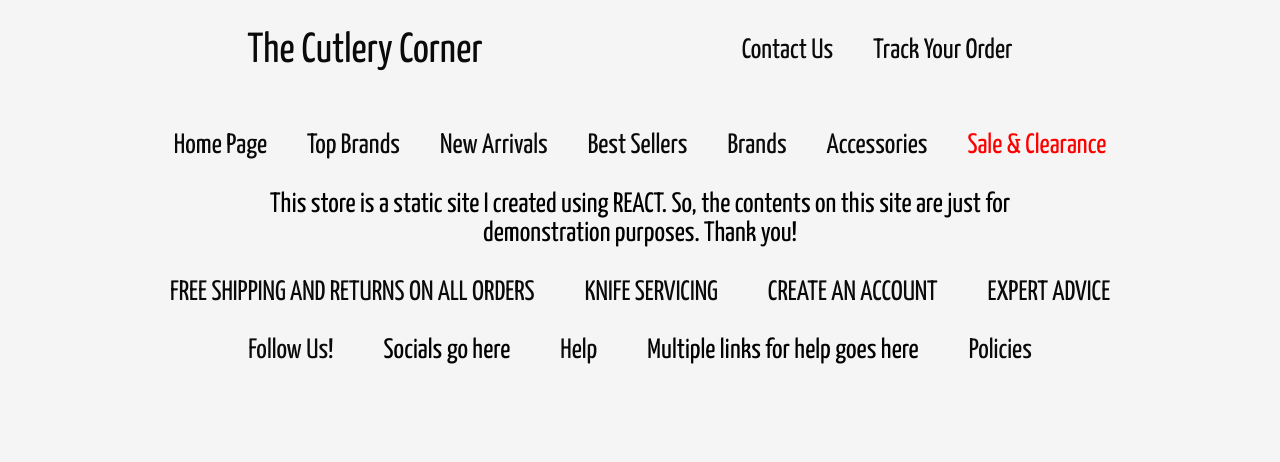
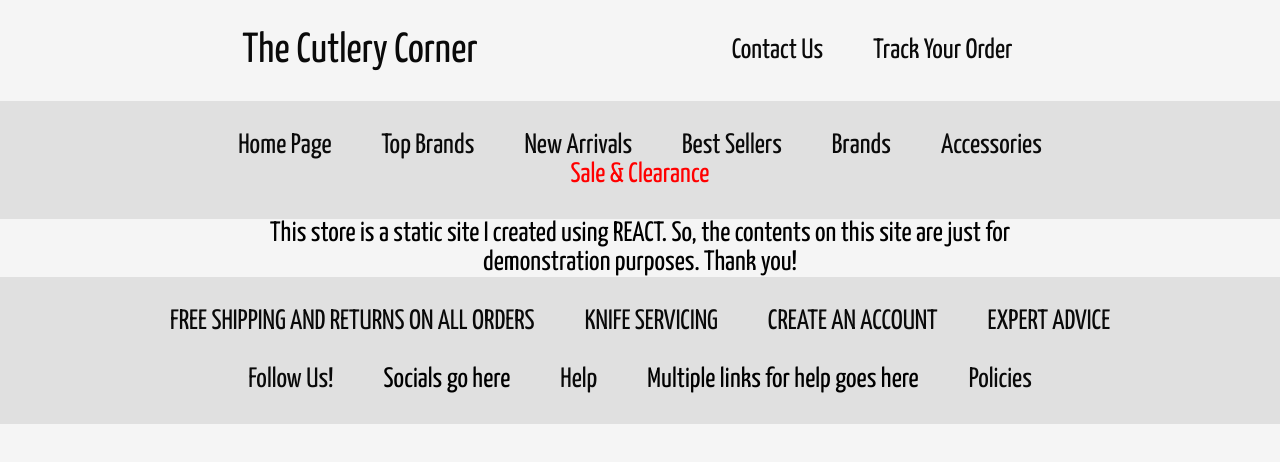
Before and after one commit to UlisesCodesForYou/Cutlery-Corner-, a React (Create React App) app: page /policies in a window 1280 px wide. Shown: the top 462 px of the page. Built offline with nearby package versions, Linux system fonts and the light colour scheme; what miragejs would draw is missing.

Commit message:
Added Background Color to the footer and the Nav Bar.

```diff
--- a/src/components/MainFooterContent/MainFooter.js
+++ b/src/components/MainFooterContent/MainFooter.js
@@ -7,8 +7,8 @@ export const MainFooter = () => {
         <>
             <footer className={classes.footer}>
                 <nav>
-                   <ul className={classes.nav_links}>
-                       <li>
+                    <ul className={classes.foot_links}>
+                        <li className={classes.backcolor}>
                             <NavLink to='/Free-Shipping-And-Returns-Info'>FREE SHIPPING AND RETURNS ON ALL ORDERS</NavLink>
                         </li>
                         <li>
@@ -23,7 +23,7 @@ export const MainFooter = () => {
                     </ul>
                     <br/>
 
-                   <ul className={classes.nav_links}>
+                    <ul className={classes.foot_links}>
                         <li>
                             <NavLink to='/Follow-Us'>Follow Us!</NavLink>
                         </li>
--- a/src/components/MainFooterContent/MainFooter.module.css
+++ b/src/components/MainFooterContent/MainFooter.module.css
@@ -1,13 +1,8 @@
 
-/** {*/
-/*    box-sizing: border-box;*/
-/*    margin: auto;*/
-/*    padding: 0;*/
-/*    background-color: #f5f5f5;*/
-/*    text-decoration: none;*/
-/*    text-align: center;*/
-/*}*/
+nav {
+    background-color: #E0E0E0;
 
+}
 
 .footer {
     display: flex;
@@ -18,29 +13,33 @@
     font-family: sans-serif;
     font-weight: 500;
     font-size: 20px;
+    background-color: #E0E0E0;
 }
 
 
-.nav_links {
+.foot_links {
     list-style: none;
     margin: 0;
     padding: 0;
     text-align: center;
+    background-color: #E0E0E0;
 }
 
-.nav_links li {
+li {
     display: inline-block;
     padding: 0 20px;
     margin: 0 5px;
+    background-color: #E0E0E0;
 }
 
-.nav_links li a{
+li a{
     display: inline-block;
     position: relative;
     color: #0a0a0a;
+    background-color: #E0E0E0;
 }
 
-.nav_links li a:after {
+li a:after{
     content: '';
     position: absolute;
     width: 100%;
@@ -53,7 +52,7 @@
     transition: transform 0.25s ease-out;
 }
 
-.nav_links li a:hover:after {
+li a:hover:after {
     transform: scaleX(1);
     transform-origin: bottom left;
 }
--- a/src/components/NavBarContent/NavBarContent.js
+++ b/src/components/NavBarContent/NavBarContent.js
@@ -8,7 +8,7 @@ export const NavBarContent = () => {
             <header className={classes.header}>
                 <NavLink to='/' className={classes.logo}>The Cutlery Corner </NavLink>
 
-                <nav className={classes.nav_links}>
+                <nav className={classes.head_links}>
 
                     <ul>
                         <div className={classes.toggle}>
@@ -16,11 +16,11 @@ export const NavBarContent = () => {
                             <span className={classes.bar}></span>
                             <span className={classes.bar}></span>
                         </div>
-                        <li>
-                            <NavLink to='contact-us' activeClassName={classes.active}>Contact Us</NavLink>
+                        <li className={classes.color}>
+                            <NavLink to='contact-us' activeClassName={classes.active} className={classes.color}>Contact Us</NavLink>
                         </li>
-                        <li>
-                            <NavLink to='track-your-order' activeClassName={classes.active}>Track Your Order</NavLink>
+                        <li  className={classes.color}>
+                            <NavLink to='track-your-order' activeClassName={classes.active} className={classes.color}>Track Your Order</NavLink>
                         </li>
                     </ul>
 
--- a/src/components/NavBarContent/NavBarContent.module.css
+++ b/src/components/NavBarContent/NavBarContent.module.css
@@ -27,8 +27,12 @@
 
 }
 
-.nav_links {
+.head_links {
     list-style: none;
+}
+
+.color {
+    background-color: #f5f5f5 ;
 }
 
 li {
--- a/src/components/SubNavBarContent/SubNavBarContent.js
+++ b/src/components/SubNavBarContent/SubNavBarContent.js
@@ -4,8 +4,8 @@ import classes from './SubNavBarContent.module.css'
 export const SubNavBarContent = () => {
     return (
         <>
-            <nav className={classes.header}>
-                <ul className={classes.nav_links}>
+            <div className={classes.header}>
+                <ul className={classes.sub_links}>
                     <li>
                         <NavLink to='/'>Home Page</NavLink>
                     </li>
@@ -25,11 +25,11 @@ export const SubNavBarContent = () => {
                         <NavLink to='/knives-and-accessories' activeClassName={classes.active}>Accessories</NavLink>
                     </li>
                     <li>
-                        <NavLink to='/sale-and-clearance' activeClassName={classes.active} className={classes.sale}>Sale & Clearance</NavLink>
+                        <NavLink to='/sale-and-clearance' activeClassName={classes.active} className={classes.sale}>Sale
+                            & Clearance</NavLink>
                     </li>
                 </ul>
-            </nav>
-
+            </div>
         </>
     )
 }
--- a/src/components/SubNavBarContent/SubNavBarContent.module.css
+++ b/src/components/SubNavBarContent/SubNavBarContent.module.css
@@ -18,11 +18,13 @@
     font-family: sans-serif;
     font-weight: 500;
     font-size: 20px;
+    background-color: #E0E0E0;
 }
 
 
-.nav_links {
+.sub_links {
     list-style: none;
+    background-color: #E0E0E0;
 }
 
 li {
@@ -36,7 +38,7 @@ li a {
     color: #0a0a0a;
 }
 
-.sale{
+.sale {
     color: red;
 }
 
@@ -53,7 +55,7 @@ li a:after {
     transition: transform 0.25s ease-out;
 }
 
-li a:hover:after{
+li a:hover:after {
     transform: scaleX(1);
     transform-origin: bottom left;
 }
```
Lines whose indentation alone changed are shown as unchanged.
